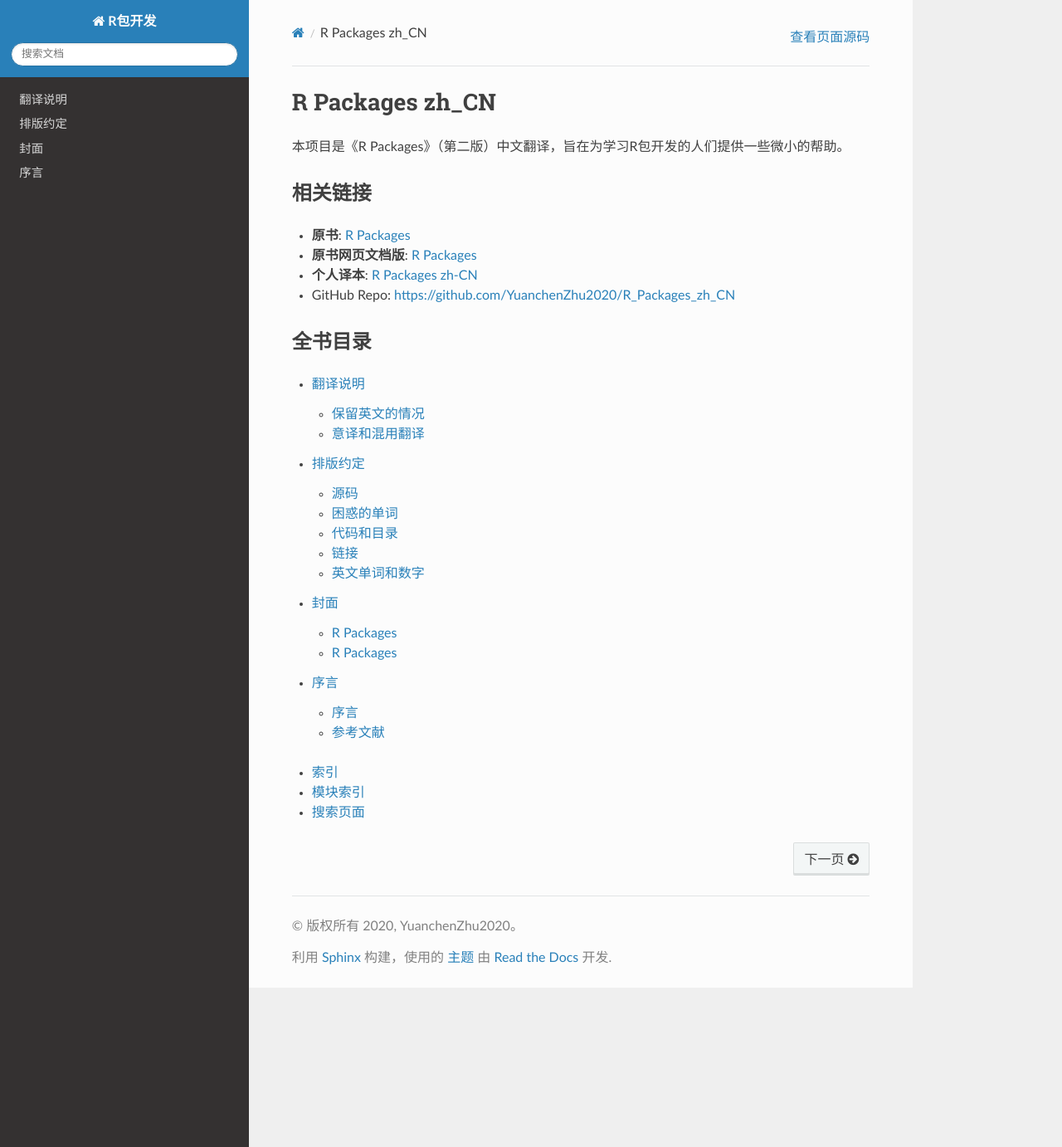
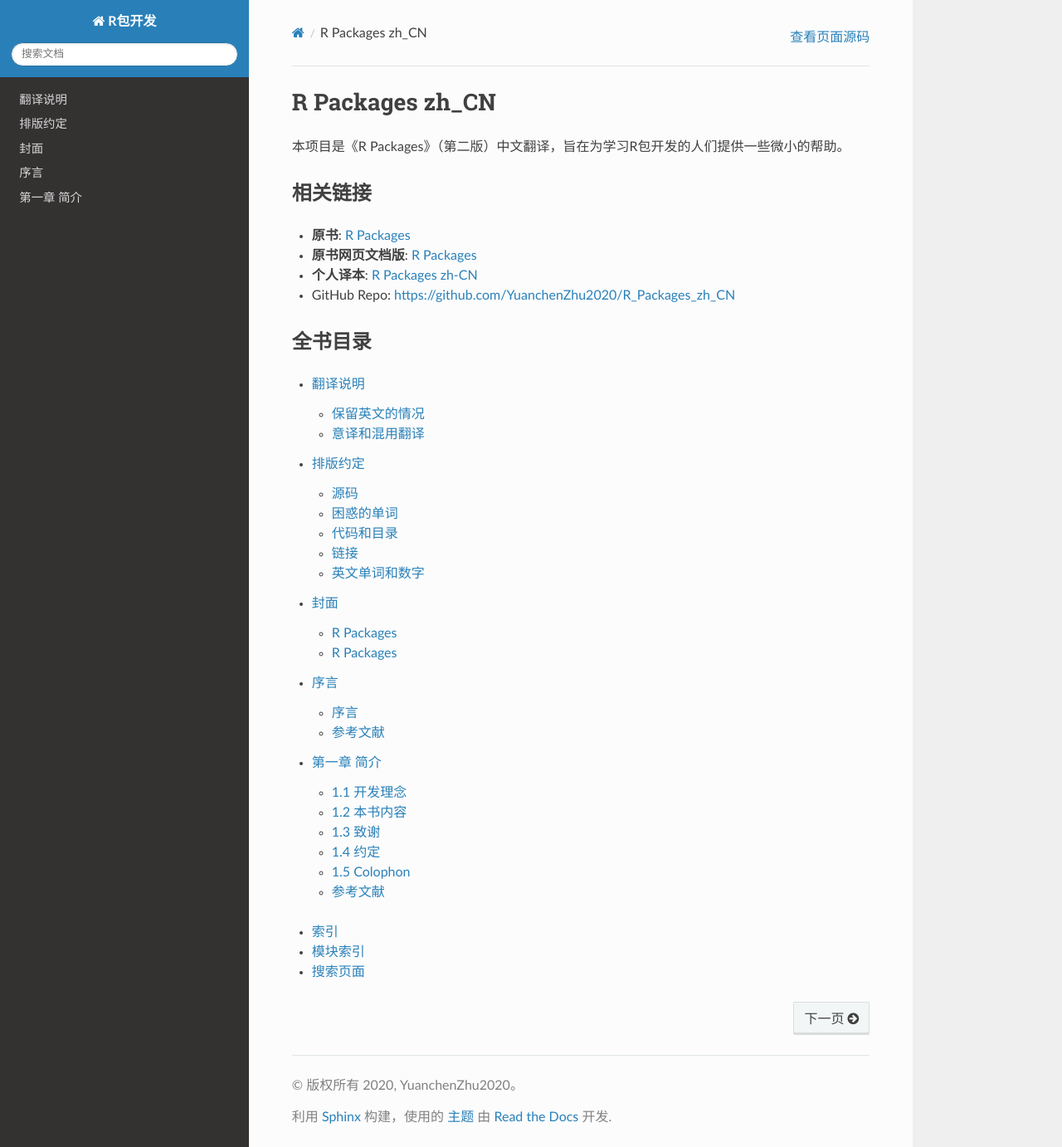
Before and after one commit to YuanchenZhu2020/R-Packages-zh, a Sphinx documentation site: the page built from source/index.rst, in a window 1280 px wide and 1382 px high. Shown: the whole window at 83% size. Built offline with Sphinx 7.4.7 and the Read the Docs theme 2.0.0, drawn with Linux system fonts in a browser that asks for light colours.

Commit message:
Update: Set CH_1 in index

```diff
--- a/source/index.rst
+++ b/source/index.rst
@@ -29,6 +29,7 @@ R Packages zh_CN
    排版约定
    封面
    序言
+   第一章 简介
 
 
 * :ref:`genindex`
```
